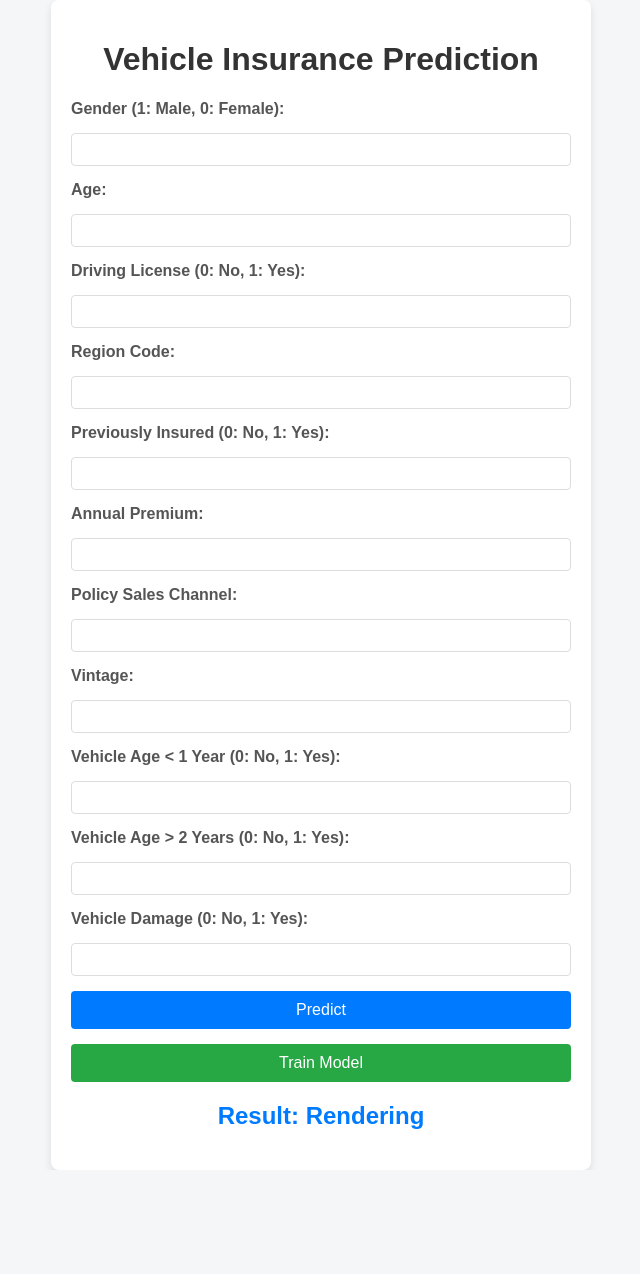
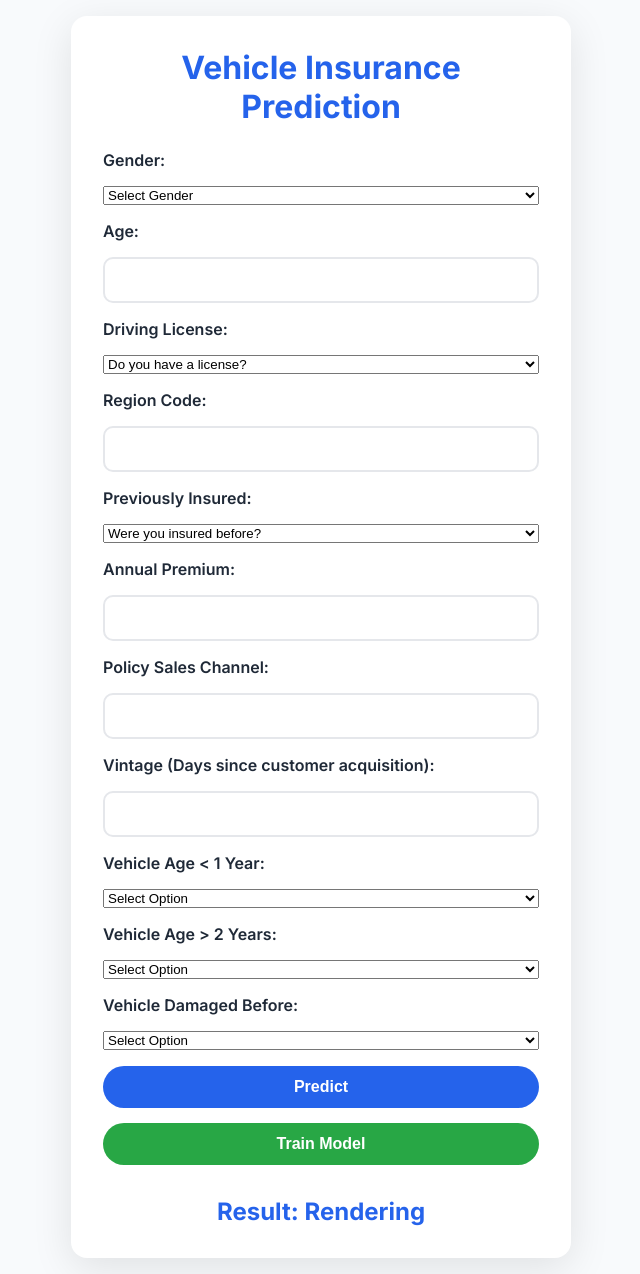
Before and after one commit to Raman-Brar-IITD/MLops-Project1, a FastAPI app: page / in a window 1280 px wide. Shown: the whole page, without its empty margins (319-959 px from the left). Before the commit the page ends 1170 px from the top, so only its background shows below. Run offline with FastAPI, Linux system fonts and the light colour scheme; parts of the project's set-up code (start-up, migrations or seed data) failed here and were passed over.

Commit message:
CI CD READY

```diff
--- a/static/css/style.css
+++ b/static/css/style.css
@@ -1,60 +1,111 @@
-/* styles.css */
+:root {
+    --primary-color: #2563eb;
+    --secondary-color: #1e40af;
+    --accent-color: #3b82f6;
+    --text-primary: #1f2937;
+    --text-secondary: #6b7280;
+    --bg-primary: #ffffff;
+    --bg-secondary: #f8fafc;
+    --gradient-1: linear-gradient(135deg, #667eea 0%, #764ba2 100%);
+}
+
+/* Base Reset and Font */
+* {
+    margin: 0;
+    padding: 0;
+    box-sizing: border-box;
+}
+
+html {
+    scroll-behavior: smooth;
+}
+
 body {
-    font-family: Arial, sans-serif;
+    font-family: 'Inter', Arial, sans-serif;
+    background-color: var(--bg-secondary);
+    color: var(--text-primary);
     display: flex;
     justify-content: center;
     align-items: center;
     min-height: 100vh;
-    margin: 0;
-    background-color: #f4f6f8;
+    padding: 1rem;
 }
 
+/* Accessibility Focus */
+a:focus,
+button:focus,
+input:focus {
+    outline: 2px solid var(--primary-color);
+    outline-offset: 2px;
+}
+
+/* Container Box */
 .container {
     width: 100%;
     max-width: 500px;
-    background-color: #ffffff;
-    padding: 20px;
-    border-radius: 8px;
-    box-shadow: 0 4px 8px rgba(0, 0, 0, 0.1);
+    background-color: var(--bg-primary);
+    padding: 2rem;
+    border-radius: 1rem;
+    box-shadow: 0 10px 40px rgba(0, 0, 0, 0.1);
     text-align: center;
+    animation: fadeInUp 0.6s ease-out;
 }
 
+/* Heading */
 h1 {
-    color: #333;
+    color: var(--primary-color);
+    font-size: 2rem;
+    font-weight: 700;
+    margin-bottom: 1.5rem;
 }
 
+/* Form */
 form {
     display: flex;
     flex-direction: column;
-    gap: 15px;
+    gap: 1rem;
+    text-align: left;
 }
 
+/* Labels */
 label {
-    text-align: left;
-    color: #555;
-    font-weight: bold;
+    color: var(--text-primary);
+    font-weight: 600;
 }
 
+/* Inputs */
 input {
-    padding: 8px;
-    border: 1px solid #ddd;
-    border-radius: 4px;
+    padding: 0.75rem 1rem;
+    border: 2px solid #e5e7eb;
+    border-radius: 10px;
+    font-size: 1rem;
+    transition: border-color 0.3s ease;
 }
 
+input:focus {
+    border-color: var(--primary-color);
+    box-shadow: 0 0 0 0.2rem rgba(37, 99, 235, 0.15);
+}
+
+/* Buttons */
 button {
-    padding: 10px;
-    background-color: #007bff;
-    color: #fff;
+    padding: 0.75rem 1.25rem;
+    background-color: var(--primary-color);
+    color: white;
     border: none;
-    border-radius: 4px;
+    border-radius: 50px;
+    font-size: 1rem;
+    font-weight: 600;
     cursor: pointer;
-    font-size: 16px;
+    transition: all 0.3s ease;
 }
 
 button:hover {
-    background-color: #0056b3;
+    background-color: var(--secondary-color);
+    transform: translateY(-2px);
 }
 
+/* Train button variant */
 .train-button {
     background-color: #28a745;
     margin-top: 15px;
@@ -64,10 +115,74 @@ button:hover {
     background-color: #218838;
 }
 
+/* Result Display */
 .result {
-    margin-top: 20px;
+    margin-top: 2rem;
 }
 
 .result h2 {
-    color: #007bff;
+    color: var(--primary-color);
+    font-size: 1.5rem;
 }
+
+/* Animation */
+@keyframes fadeInUp {
+    from {
+        opacity: 0;
+        transform: translateY(30px);
+    }
+    to {
+        opacity: 1;
+        transform: translateY(0);
+    }
+}
+
+/* Responsive Tweaks */
+@media (max-width: 480px) {
+    .container {
+        padding: 1.5rem;
+    }
+
+    h1 {
+        font-size: 1.5rem;
+    }
+
+    input,
+    button {
+        font-size: 0.95rem;
+    }
+}
+
+/* Dark Mode Support */
+@media (prefers-color-scheme: dark) {
+    :root {
+        --bg-primary: #1f2937;
+        --bg-secondary: #111827;
+        --text-primary: #f9fafb;
+        --text-secondary: #9ca3af;
+    }
+
+    body {
+        background-color: var(--bg-secondary);
+        color: var(--text-primary);
+    }
+
+    .container {
+        background-color: var(--bg-primary);
+        box-shadow: 0 10px 40px rgba(0, 0, 0, 0.4);
+    }
+
+    input {
+        background-color: #2d3748;
+        color: white;
+        border-color: #374151;
+    }
+
+    input:focus {
+        border-color: var(--accent-color);
+    }
+
+    .result h2 {
+        color: var(--accent-color);
+    }
+}
--- a/templates/vehicledata.html
+++ b/templates/vehicledata.html
@@ -4,7 +4,11 @@
     <meta charset="UTF-8">
     <meta name="viewport" content="width=device-width, initial-scale=1.0">
     <title>Vehicle Insurance Prediction</title>
-    <!-- Corrected the CSS path -->
+
+    <!-- Inter Font -->
+    <link href="https://fonts.googleapis.com/css2?family=Inter:wght@400;500;600;700&display=swap" rel="stylesheet">
+
+    <!-- Custom CSS -->
     <link rel="stylesheet" href="/static/css/style.css">
 </head>
 <body>
@@ -12,20 +16,32 @@
         <h1>Vehicle Insurance Prediction</h1>
 
         <form method="post" action="/">
-            <label for="Gender">Gender (1: Male, 0: Female):</label>
-            <input type="number" id="Gender" name="Gender" min="0" max="1" required>
+            <label for="Gender">Gender:</label>
+            <select id="Gender" name="Gender" required>
+                <option value="" disabled selected>Select Gender</option>
+                <option value="1">Male</option>
+                <option value="0">Female</option>
+            </select>
 
             <label for="Age">Age:</label>
             <input type="number" id="Age" name="Age" required>
 
-            <label for="Driving_License">Driving License (0: No, 1: Yes):</label>
-            <input type="number" id="Driving_License" name="Driving_License" min="0" max="1" required>
+            <label for="Driving_License">Driving License:</label>
+            <select id="Driving_License" name="Driving_License" required>
+                <option value="" disabled selected>Do you have a license?</option>
+                <option value="1">Yes</option>
+                <option value="0">No</option>
+            </select>
 
             <label for="Region_Code">Region Code:</label>
             <input type="number" step="0.01" id="Region_Code" name="Region_Code" required>
 
-            <label for="Previously_Insured">Previously Insured (0: No, 1: Yes):</label>
-            <input type="number" id="Previously_Insured" name="Previously_Insured" min="0" max="1" required>
+            <label for="Previously_Insured">Previously Insured:</label>
+            <select id="Previously_Insured" name="Previously_Insured" required>
+                <option value="" disabled selected>Were you insured before?</option>
+                <option value="1">Yes</option>
+                <option value="0">No</option>
+            </select>
 
             <label for="Annual_Premium">Annual Premium:</label>
             <input type="number" step="0.01" id="Annual_Premium" name="Annual_Premium" required>
@@ -33,17 +49,29 @@
             <label for="Policy_Sales_Channel">Policy Sales Channel:</label>
             <input type="number" step="0.01" id="Policy_Sales_Channel" name="Policy_Sales_Channel" required>
 
-            <label for="Vintage">Vintage:</label>
+            <label for="Vintage">Vintage (Days since customer acquisition):</label>
             <input type="number" id="Vintage" name="Vintage" required>
 
-            <label for="Vehicle_Age_lt_1_Year">Vehicle Age < 1 Year (0: No, 1: Yes):</label>
-            <input type="number" id="Vehicle_Age_lt_1_Year" name="Vehicle_Age_lt_1_Year" min="0" max="1" required>
+            <label for="Vehicle_Age_lt_1_Year">Vehicle Age &lt; 1 Year:</label>
+            <select id="Vehicle_Age_lt_1_Year" name="Vehicle_Age_lt_1_Year" required>
+                <option value="" disabled selected>Select Option</option>
+                <option value="1">Yes</option>
+                <option value="0">No</option>
+            </select>
 
-            <label for="Vehicle_Age_gt_2_Years">Vehicle Age > 2 Years (0: No, 1: Yes):</label>
-            <input type="number" id="Vehicle_Age_gt_2_Years" name="Vehicle_Age_gt_2_Years" min="0" max="1" required>
+            <label for="Vehicle_Age_gt_2_Years">Vehicle Age &gt; 2 Years:</label>
+            <select id="Vehicle_Age_gt_2_Years" name="Vehicle_Age_gt_2_Years" required>
+                <option value="" disabled selected>Select Option</option>
+                <option value="1">Yes</option>
+                <option value="0">No</option>
+            </select>
 
-            <label for="Vehicle_Damage_Yes">Vehicle Damage (0: No, 1: Yes):</label>
-            <input type="number" id="Vehicle_Damage_Yes" name="Vehicle_Damage_Yes" min="0" max="1" required>
+            <label for="Vehicle_Damage_Yes">Vehicle Damaged Before:</label>
+            <select id="Vehicle_Damage_Yes" name="Vehicle_Damage_Yes" required>
+                <option value="" disabled selected>Select Option</option>
+                <option value="1">Yes</option>
+                <option value="0">No</option>
+            </select>
 
             <button type="submit">Predict</button>
         </form>
```
Also changed, not shown: .github/workflows/aws.yaml (added), 1 other file.
